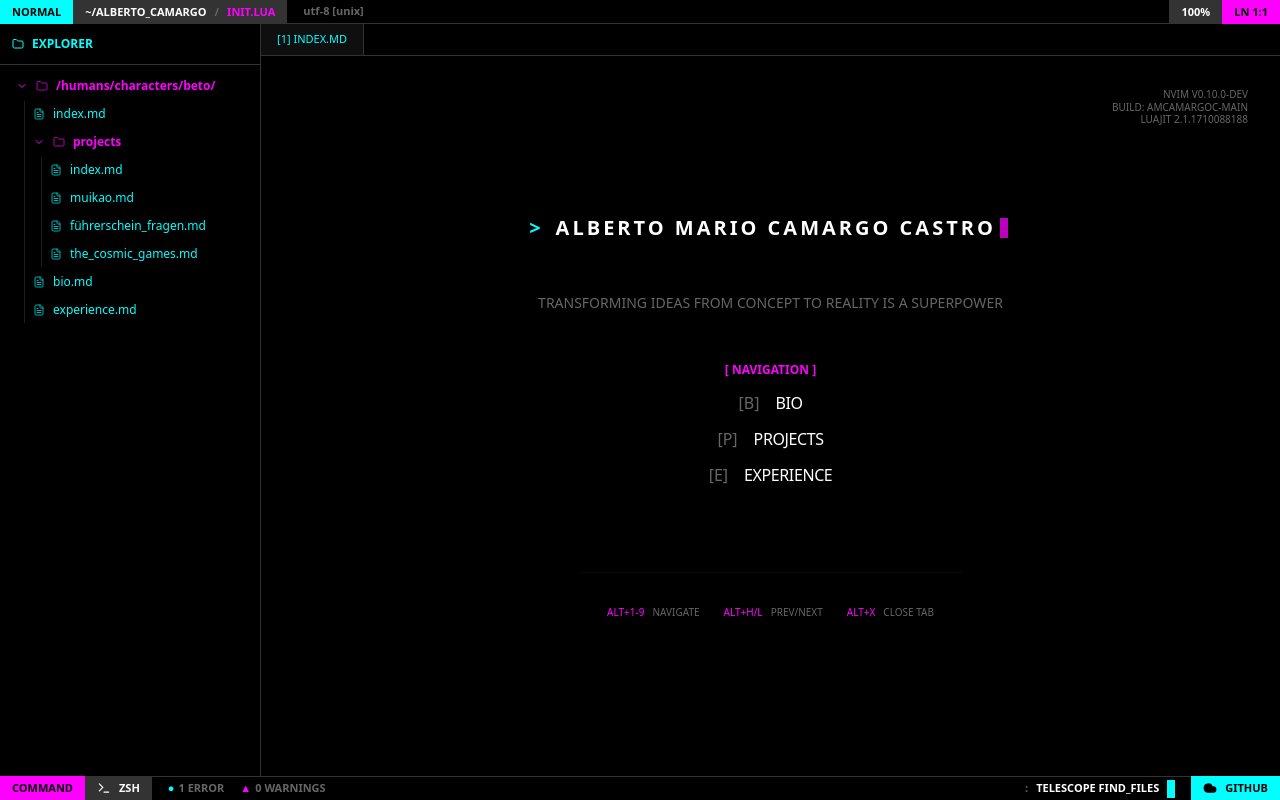
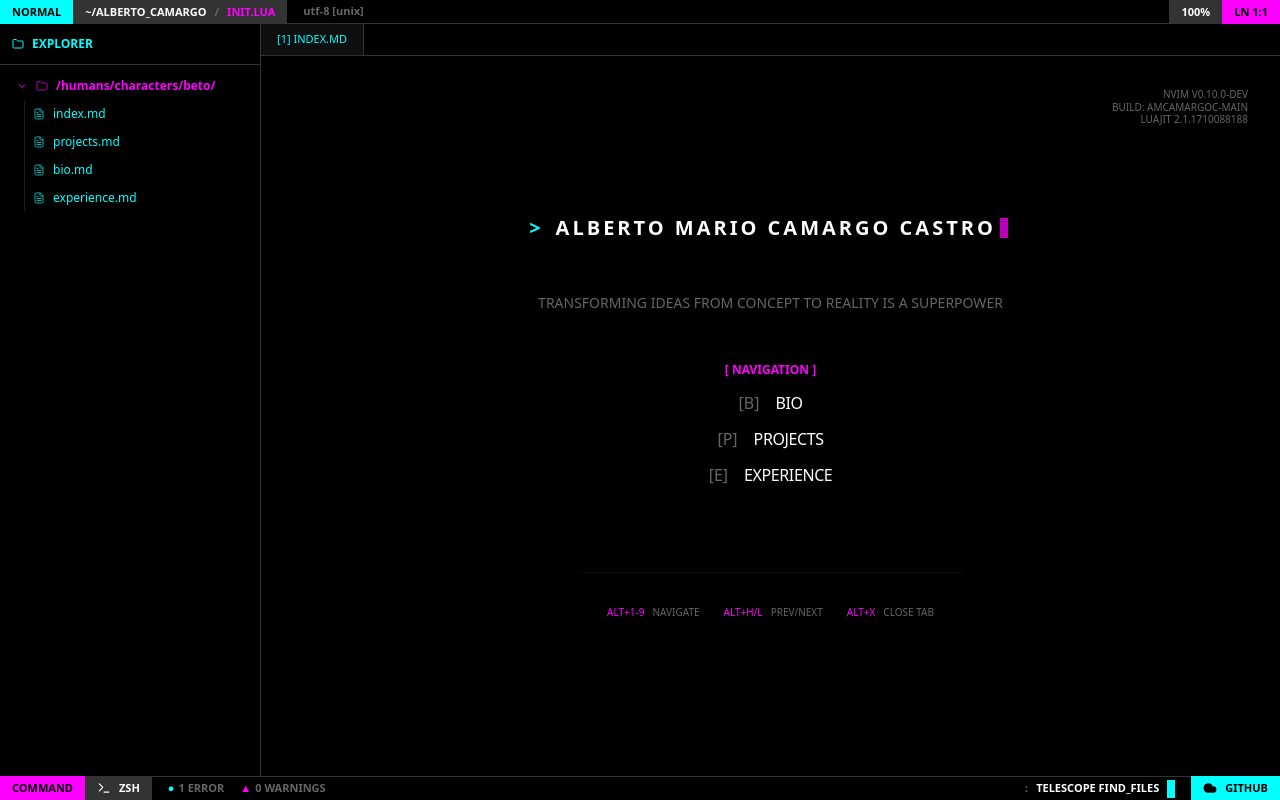
Before and after one commit to amcamargoc/amcamargoc, a Next.js app: page / in a window 1280 px wide. Built offline with nearby package versions, Linux system fonts and the light colour scheme.

Commit message:
Refactor UI sidebar to display projects.md instead of projects folder
Co-authored-by: amcamargoc <10468666+amcamargoc@users.noreply.github.com>

```diff
--- a/src/app/page.tsx
+++ b/src/app/page.tsx
@@ -17,7 +17,7 @@ export default function Home() {
       case "dashboard":
         return <DashboardView />;
       case "projects":
-        return <ProjectsView activeTab={activeTab} />;
+        return <ProjectsView />;
       case "bio":
         return <BioView />;
       case "experience":
--- a/src/components/layout/Shell.tsx
+++ b/src/components/layout/Shell.tsx
@@ -88,7 +88,7 @@ export default function Shell({ children }: { children: React.ReactNode }) {
             break;
           case "p":
             e.preventDefault();
-            openTab({ type: "projects", title: "index.md", path: "/humans/character/beto/projects/index.md" });
+            openTab({ type: "projects", title: "projects.md", path: "/humans/character/beto/projects.md" });
             break;
           case "e":
             e.preventDefault();
--- a/src/components/layout/Sidebar.tsx
+++ b/src/components/layout/Sidebar.tsx
@@ -70,7 +70,6 @@ const FolderItem = ({
 export default function Sidebar() {
   const { openTab, activeTabId, tabs, setSidebarOpen } = useAppStore();
   const [betoExpanded, setBetoExpanded] = useState(true);
-  const [projectsExpanded, setProjectsExpanded] = useState(true);
 
   // Helper to determine if a file is active based on its path
   const isActive = (path: string) => {
@@ -99,29 +98,14 @@ export default function Sidebar() {
             <ul className="relative ml-4 border-l border-tui-gray/60 space-y-[2px]">
               <NavItem isActive={isActive} openTab={openTab} setSidebarOpen={setSidebarOpen} title="index.md" path="/humans/characters/beto/index.md" type="dashboard" icon={FileText} level={0} />
 
-              {/* Projects Folder */}
-              <FolderItem
-                title="projects"
-                isOpen={projectsExpanded}
-                toggle={() => setProjectsExpanded(!projectsExpanded)}
-                level={0}
-              />
-
-              {projectsExpanded && (
-                <ul className="relative ml-4 border-l border-tui-gray/60 space-y-[2px]">
-                  <NavItem isActive={isActive} openTab={openTab} setSidebarOpen={setSidebarOpen} title="index.md" path="/humans/characters/beto/projects/index.md" type="projects" icon={FileText} level={0} />
-                  <NavItem isActive={isActive} openTab={openTab} setSidebarOpen={setSidebarOpen} title="muikao.md" path="/humans/characters/beto/projects/muikao.md" type="projects" icon={FileText} level={0} />
-                  <NavItem isActive={isActive} openTab={openTab} setSidebarOpen={setSidebarOpen} title="führerschein_fragen.md" path="/humans/characters/beto/projects/führerschein_fragen.md" type="projects" icon={FileText} level={0} />
-                  <NavItem isActive={isActive} openTab={openTab} setSidebarOpen={setSidebarOpen} title="the_cosmic_games.md" path="/humans/characters/beto/projects/the_cosmic_games.md" type="projects" icon={FileText} level={0} />
-                </ul>
-              )}
-
+              <NavItem isActive={isActive} openTab={openTab} setSidebarOpen={setSidebarOpen} title="projects.md" path="/humans/characters/beto/projects.md" type="projects" icon={FileText} level={0} />
               <NavItem isActive={isActive} openTab={openTab} setSidebarOpen={setSidebarOpen} title="bio.md" path="/humans/characters/beto/bio.md" type="bio" icon={FileText} level={0} />
               <NavItem isActive={isActive} openTab={openTab} setSidebarOpen={setSidebarOpen} title="experience.md" path="/humans/characters/beto/experience.md" type="experience" icon={FileText} level={0} />
-            </ul>
-          )}
-        </ul>
-      </div>
-    </aside>
+            </ul >
+          )
+          }
+        </ul >
+      </div >
+    </aside >
   );
 }
--- a/src/components/views/ProjectsView.tsx
+++ b/src/components/views/ProjectsView.tsx
@@ -1,5 +1,4 @@
 import { Briefcase, Code, Globe, Terminal, ExternalLink, Maximize2, X, Smartphone, Monitor } from "lucide-react";
-import { Tab } from "@/store/useAppStore";
 import { useState } from "react";
 import { motion, AnimatePresence } from "framer-motion";
 import Image from "next/image";
@@ -14,7 +13,7 @@ interface Project {
   stack: string[];
 }
 
-export default function ProjectsView({ activeTab }: { activeTab: Tab }) {
+export default function ProjectsView() {
   const [selectedProject, setSelectedProject] = useState<Project | null>(null);
   const projects: Project[] = profileData.metadata.projects || [];
 
@@ -28,9 +27,7 @@ export default function ProjectsView({ activeTab }: { activeTab: Tab }) {
     return styles[index % styles.length];
   };
 
-  const displayedProjects = activeTab.path.endsWith("projects/index.md")
-    ? projects
-    : projects.filter((p: Project) => activeTab.path.includes(p.slug));
+  const displayedProjects = projects;
 
   return (
     <div className="flex-1 overflow-y-auto p-6 md:p-12 custom-scrollbar relative">
@@ -38,11 +35,7 @@ export default function ProjectsView({ activeTab }: { activeTab: Tab }) {
         <div className="border-b border-tui-gray pb-4">
           <h1 className="text-2xl font-bold text-tui-cyan flex items-center gap-3">
             <span className="text-tui-dim">~/</span>
-            projects
-            <span className="text-tui-dim">/</span>
-            {!activeTab.path.endsWith("index.md") && (
-              <span className="text-white">{activeTab.title}</span>
-            )}
+            projects.md
           </h1>
           <p className="text-tui-dim mt-2 lowercase">ls -la --color=auto</p>
         </div>
```
